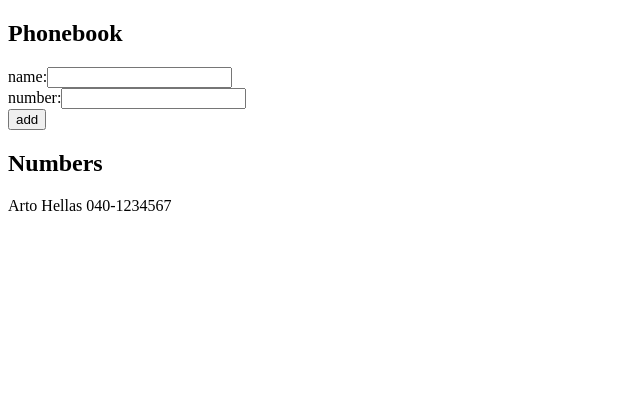
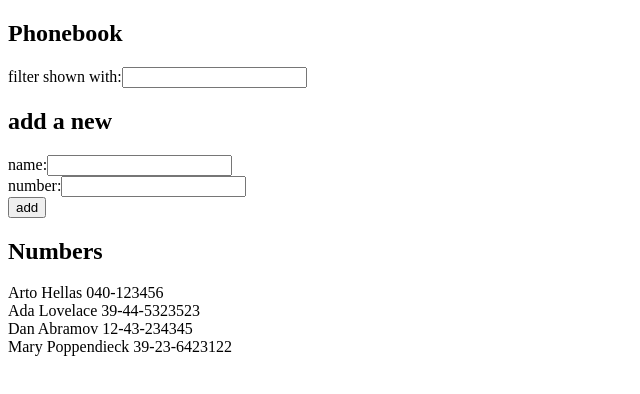
Before and after one commit to JCRD05/FullStackOpen, a React (Vite) app in the folder part2/phonebook/: page / in a window 1280 px wide. Shown: the top 394 px of the page, without its empty margins (0-640 px from the left). Built offline with nearby package versions, Linux system fonts and the light colour scheme.

Commit message:
exercise 2.9

```diff
--- a/part2/phonebook/src/App.jsx
+++ b/part2/phonebook/src/App.jsx
@@ -2,10 +2,14 @@
 
 const App = () => {
   const [persons, setPersons] = useState([
-    { name: 'Arto Hellas', number: '040-1234567' }
+    { name: 'Arto Hellas', number: '040-123456', id: 1 },
+    { name: 'Ada Lovelace', number: '39-44-5323523', id: 2 },
+    { name: 'Dan Abramov', number: '12-43-234345', id: 3 },
+    { name: 'Mary Poppendieck', number: '39-23-6423122', id: 4 }
   ])
   const [newName, setNewName] = useState('')
   const [newNumber, setNewNumber] = useState('')
+  const [filter, setFilter] = useState('')
 
   const addPerson = (event) => {
     event.preventDefault()
@@ -34,16 +38,30 @@
     setNewNumber(event.target.value)
   }
 
+  const handleFilterChange = (event) => {
+    console.log(event.target.value)
+    setFilter(event.target.value)
+  }
+
+  const filteredResults = filter === '' ? persons : persons.filter(person => person.name.toLowerCase().includes(filter.toLowerCase()))
+
   return (
     <div>
       <h2>Phonebook</h2>
+      <div>
+        filter shown with:
+        <input
+        value={filter}
+        onChange={handleFilterChange} />
+      </div>
 
+      <h2>add a new</h2>
       <form onSubmit={addPerson}>
         <div>
           name:
           <input
           value={newName}
-          onChange={handleNameChange}/>
+          onChange={handleNameChange} />
         </div>
 
         <div>
@@ -59,7 +77,7 @@
       </form>
 
       <h2>Numbers</h2>
-      {persons.map(person => <div key={person.name}>{person.name} {person.number}</div>)}
+      {filteredResults.map(person => <div key={person.id}>{person.name} {person.number}</div>)}
     </div>
   )
 }
```
